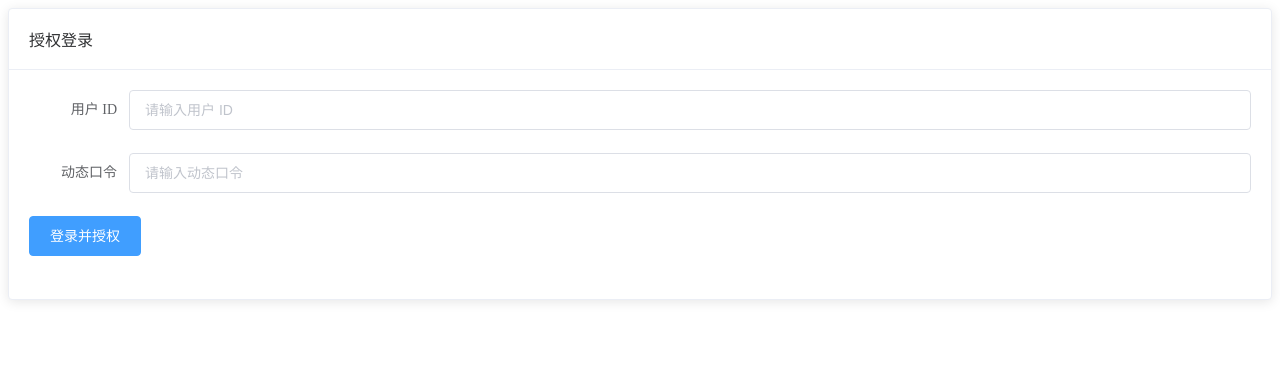
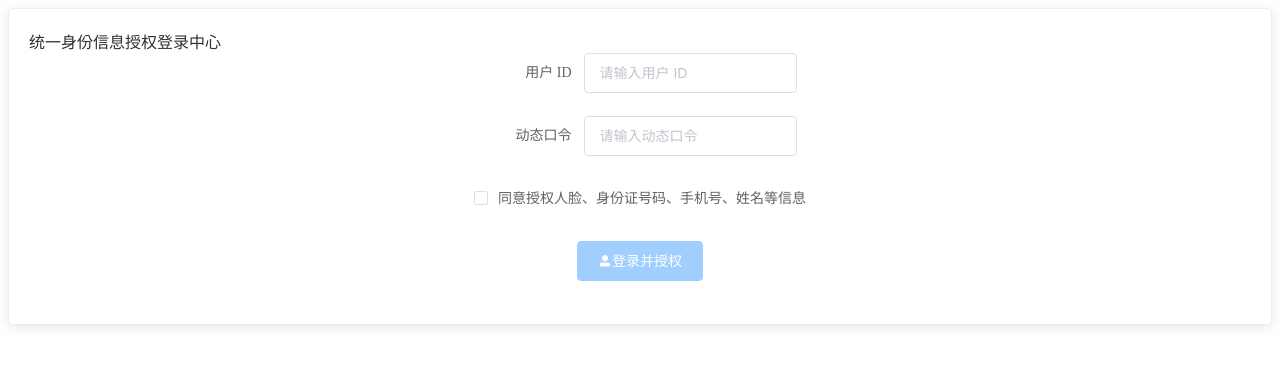
Before and after one commit to wzunjh/FaceID, a Vue app in the folder face-ui/: page /otpaouth in a window 1280 px wide. Shown: the top 366 px of the page. Built offline with nearby package versions, Linux system fonts and the light colour scheme.

Commit message:
授权第三方登录实现

```diff
--- a/face-ui/src/views/otpaouth/index.vue
+++ b/face-ui/src/views/otpaouth/index.vue
@@ -1,21 +1,32 @@
 <template>
   <div class="flex justify-center items-center h-screen">
-    <el-card class="box-card w-full max-w-md">
-      <div slot="header" class="clearfix">
-        <span class="text-2xl font-bold">授权登录</span>
+    <div class="w-full max-w-md">
+      <el-card class="box-card p-8 shadow-lg">
+        <div class="text-center mb-6">
+          <span class="text-2xl font-bold">统一身份信息授权登录中心</span>
         </div>
-      <el-form @submit.native.prevent="authorizeAndRedirect">
-        <el-form-item label="用户 ID" label-width="100px">
+        <el-form @submit.native.prevent="authorizeAndRedirect" class="form-center">
+          <el-form-item label="用户 ID" label-width="100px" class="mb-4">
             <el-input v-model="fid" placeholder="请输入用户 ID" required></el-input>
           </el-form-item>
-        <el-form-item label="动态口令" label-width="100px">
+          <el-form-item label="动态口令" label-width="100px" class="mb-4">
             <el-input v-model="otp" placeholder="请输入动态口令" required></el-input>
           </el-form-item>
+          <el-form-item class="mb-4">
+            <div class="flex justify-center">
+              <el-checkbox v-model="isHuman" class="mr-2">同意授权人脸、身份证号码、手机号、姓名等信息</el-checkbox>
+            </div>
+          </el-form-item>
           <el-form-item>
-          <el-button type="primary" native-type="submit">登录并授权</el-button>
+            <div class="text-center">
+              <el-button type="primary" native-type="submit" @click="validateForm" :disabled="!isHuman" class="submit-button">
+                <i class="el-icon-user-solid mr-2"></i>登录并授权
+              </el-button>
+            </div>
           </el-form-item>
         </el-form>
       </el-card>
+    </div>
   </div>
 </template>
 
@@ -29,7 +40,8 @@ export default {
       fid: '',
       otp: '',
       clientId: '',
-      redirectUri: ''
+      redirectUri: '',
+      isHuman: false
     }
   },
   created() {
@@ -38,6 +50,18 @@ export default {
     this.$http = axios;
   },
   methods: {
+    validateForm() {
+      // 在这里添加表单验证逻辑
+      if (this.fid.trim() === '' || this.otp.trim() === '') {
+        this.$message.error('请填写完整的用户 ID 和动态口令');
+        return;
+      }
+      if (!this.isHuman) {
+        this.$message.error('请确认您不是机器人');
+        return;
+      }
+      this.authorizeAndRedirect();
+    },
     authorizeAndRedirect() {
       this.$http.post('/oauth/authorize', null, {
         params: {
@@ -61,3 +85,24 @@ export default {
   }
 }
 </script>
+
+<style scoped>
+.form-center {
+  display: flex;
+  flex-direction: column;
+  align-items: center;
+}
+
+.form-center .el-form-item__label {
+  text-align: center;
+}
+
+.form-center .el-form-item__content {
+  display: flex;
+  justify-content: center;
+}
+
+.submit-button {
+  width: 100%;
+}
+</style>
```
Lines whose indentation alone changed are shown as unchanged.
